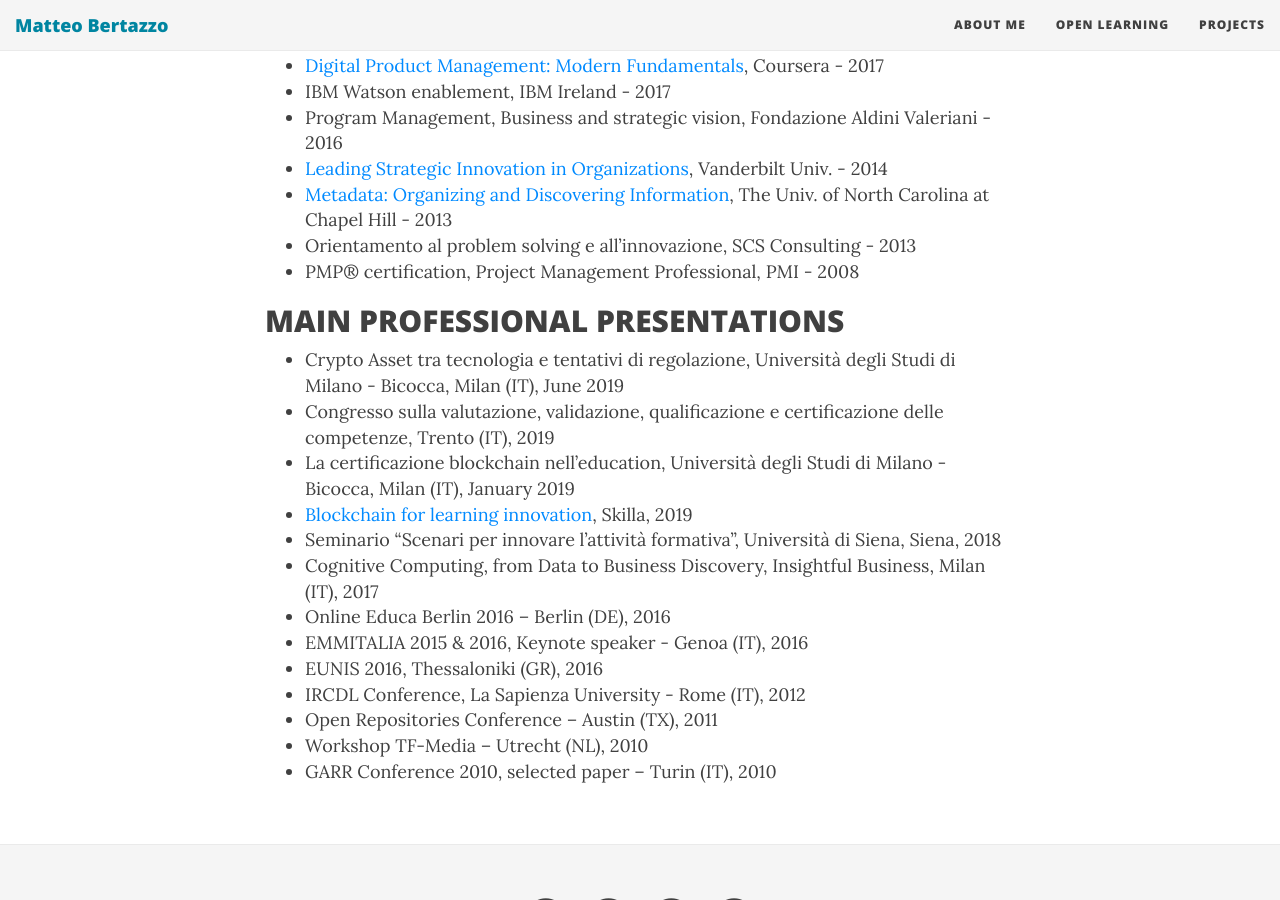
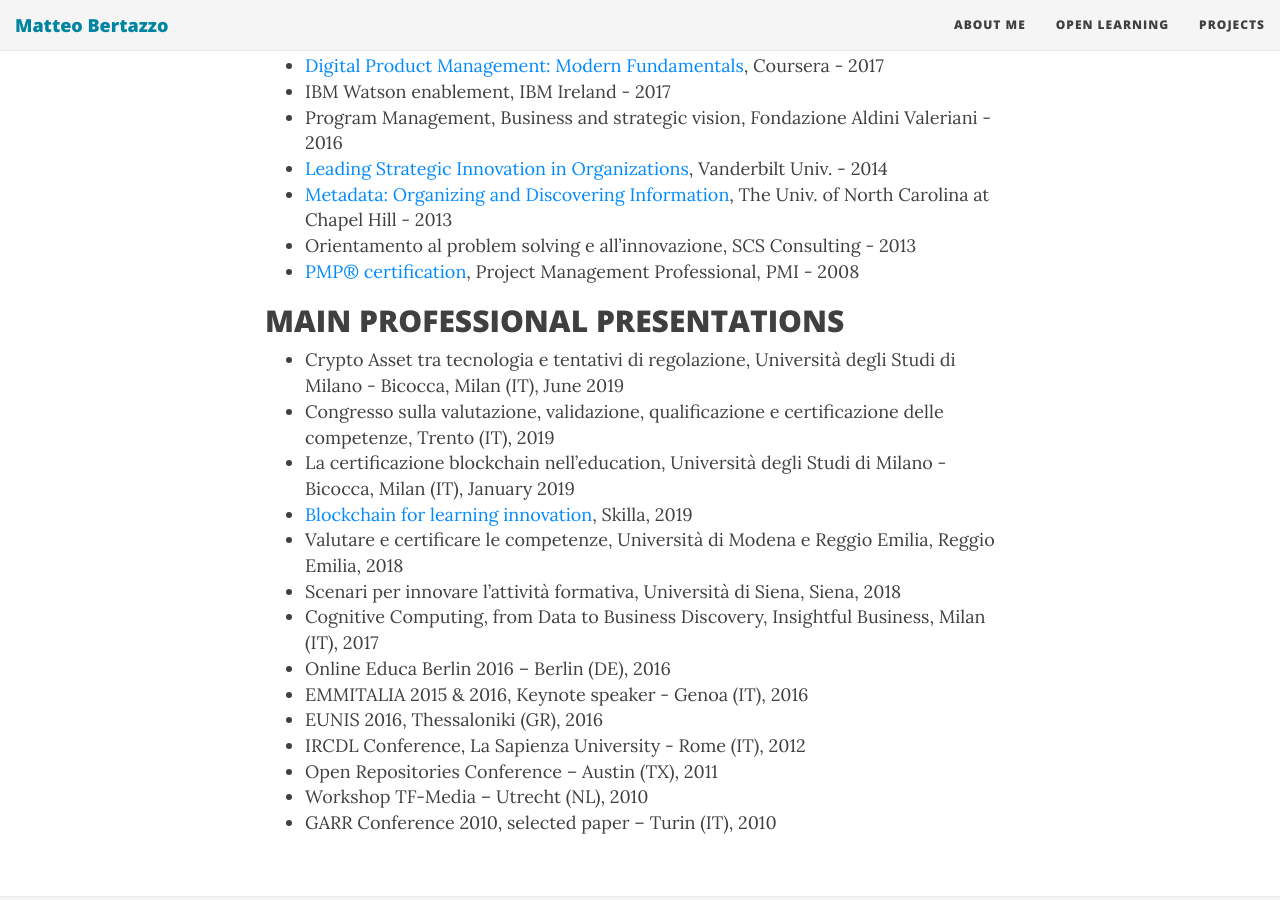
Before and after one commit to mbertazz/mbertazz.github.io, a Jekyll site: the page built from aboutme.md, in a window 1280 px wide and 900 px high, scrolled down 651 px. Built offline with Jekyll 4.4.1, drawn with Linux system fonts in a browser that asks for light colours; nearby versions of some CDN libraries.

Commit message:
Update aboutme.md

```diff
--- a/aboutme.md
+++ b/aboutme.md
@@ -18,14 +18,15 @@
 - [Leading Strategic Innovation in Organizations](https://www.coursera.org/account/accomplishments/records/L2M5MAWLVY), Vanderbilt Univ. - 2014
 - [Metadata: Organizing and Discovering Information](https://www.coursera.org/account/accomplishments/records/2DKGET4FHP), The Univ. of North Carolina at Chapel Hill - 2013
 - Orientamento al problem solving e all'innovazione, SCS Consulting - 2013
-- PMP® certification, Project Management Professional, PMI - 2008
+- [PMP® certification](https://www.youracclaim.com/badges/6a97b8ae-3b49-420e-8b88-09fba868b950/), Project Management Professional, PMI - 2008
 
 ## MAIN PROFESSIONAL PRESENTATIONS
 - Crypto Asset tra tecnologia e tentativi di regolazione, Università degli Studi di Milano - Bicocca, Milan (IT), June 2019
 - Congresso sulla valutazione, validazione, qualificazione e certificazione delle competenze, Trento (IT), 2019
 - La certificazione blockchain nell'education, Università degli Studi di Milano - Bicocca, Milan (IT), January 2019
 - [Blockchain for learning innovation](https://www.skilla.com/blog/blockchain-for-learning-innovation_2190/), Skilla, 2019
-- Seminario "Scenari per innovare l'attività formativa", Università di Siena, Siena, 2018
+- Valutare e certificare le competenze, Università di Modena e Reggio Emilia, Reggio Emilia, 2018
+- Scenari per innovare l'attività formativa, Università di Siena, Siena, 2018
 - Cognitive Computing, from Data to Business Discovery, Insightful Business, Milan (IT), 2017
 - Online Educa Berlin 2016 – Berlin (DE), 2016
 - EMMITALIA 2015 & 2016, Keynote speaker - Genoa (IT), 2016
```
